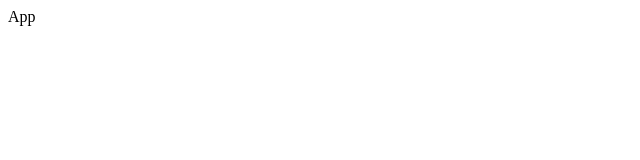
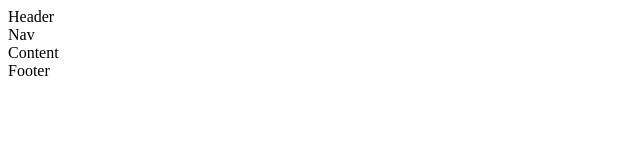
Before and after one commit to KatherinSernaMeza/customer-management-app, a React (Vite) app: page / in a window 1280 px wide. Shown: the top 160 px of the page, without its empty margins (0-640 px from the left). Built offline with nearby package versions, Linux system fonts and the light colour scheme.

Commit message:
add files structure

```diff
--- a/src/App.tsx
+++ b/src/App.tsx
@@ -1,5 +1,17 @@
+import Content from "./components/Content";
+import Footer from "./components/Footer";
+import Header from "./components/Header";
+import Nav from "./components/Nav";
+
 function App() {
-  return <>App</>;
+  return (
+    <>
+      <Header />
+      <Nav />
+      <Content />
+      <Footer />
+    </>
+  );
 }
 
 export default App;
--- /dev/null
+++ b/src/components/Content.tsx
@@ -0,0 +1,7 @@
+import React from "react";
+
+const Content = () => {
+  return <div>Content</div>;
+};
+
+export default Content;
--- /dev/null
+++ b/src/components/Footer.tsx
@@ -0,0 +1,7 @@
+import React from "react";
+
+const Footer = () => {
+  return <div>Footer</div>;
+};
+
+export default Footer;
--- /dev/null
+++ b/src/components/Header.tsx
@@ -0,0 +1,7 @@
+import React from "react";
+
+const Header = () => {
+  return <div>Header</div>;
+};
+
+export default Header;
--- /dev/null
+++ b/src/components/Nav.tsx
@@ -0,0 +1,7 @@
+import React from "react";
+
+const Nav = () => {
+  return <div>Nav</div>;
+};
+
+export default Nav;
--- /dev/null
+++ b/src/styles/_mixins.scss
@@ -0,0 +1 @@
+//mixins are literally just a mixture of CSS styles that pull all together
--- /dev/null
+++ b/src/styles/_variables.scss
@@ -0,0 +1,5 @@
+// Im gone to define some colors, create variables
+
+/**********************
+//colors variables
+/**********************
--- /dev/null
+++ b/src/styles/main.scss
@@ -0,0 +1,6 @@
+//1.- HELPERS
+// anything and everything that helps you building out the rest project
+// can reuse what i assign to the rest of the project
+@import "_variables.scss";
+@import "_mixins.scss";
+@import "_functions.scss";
```
Also changed, not shown: src/styles/_functions.scss (added), src/styles/_global.scss (added), src/styles/_typography.scss (added).
